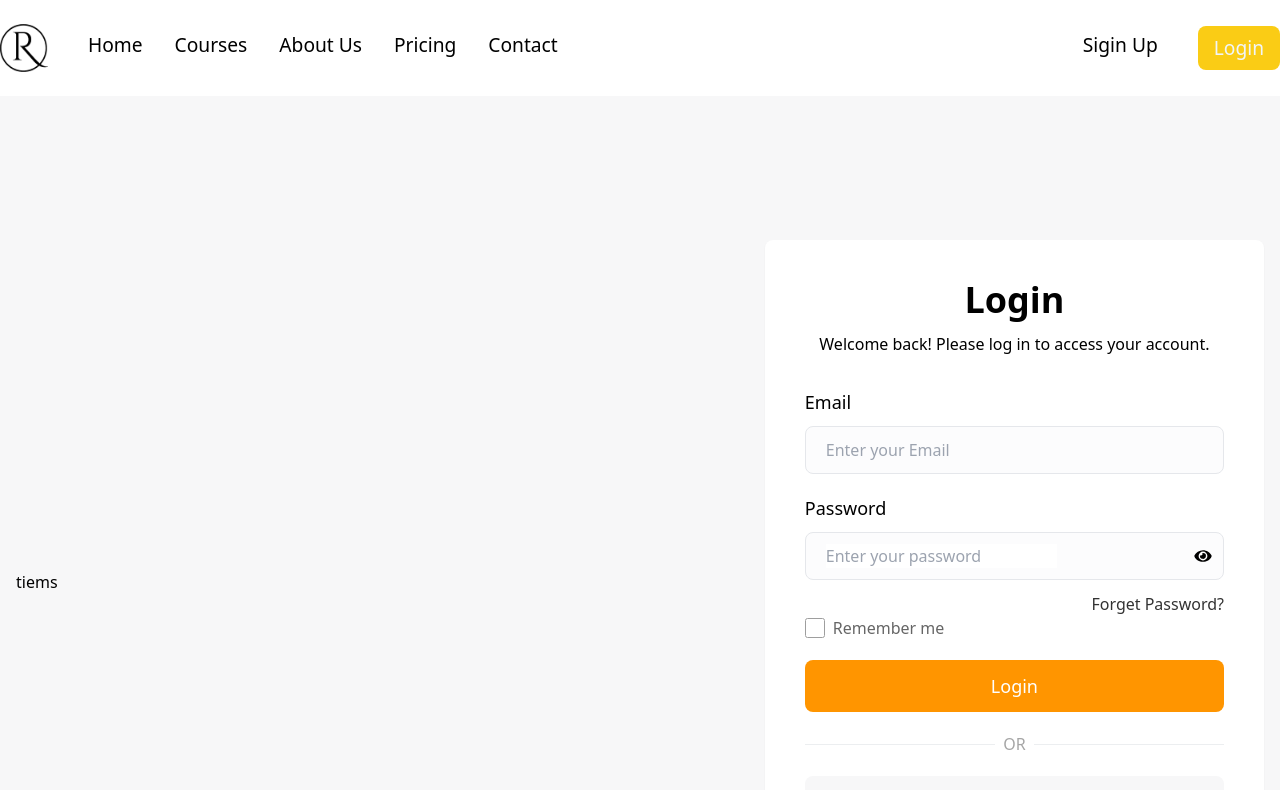
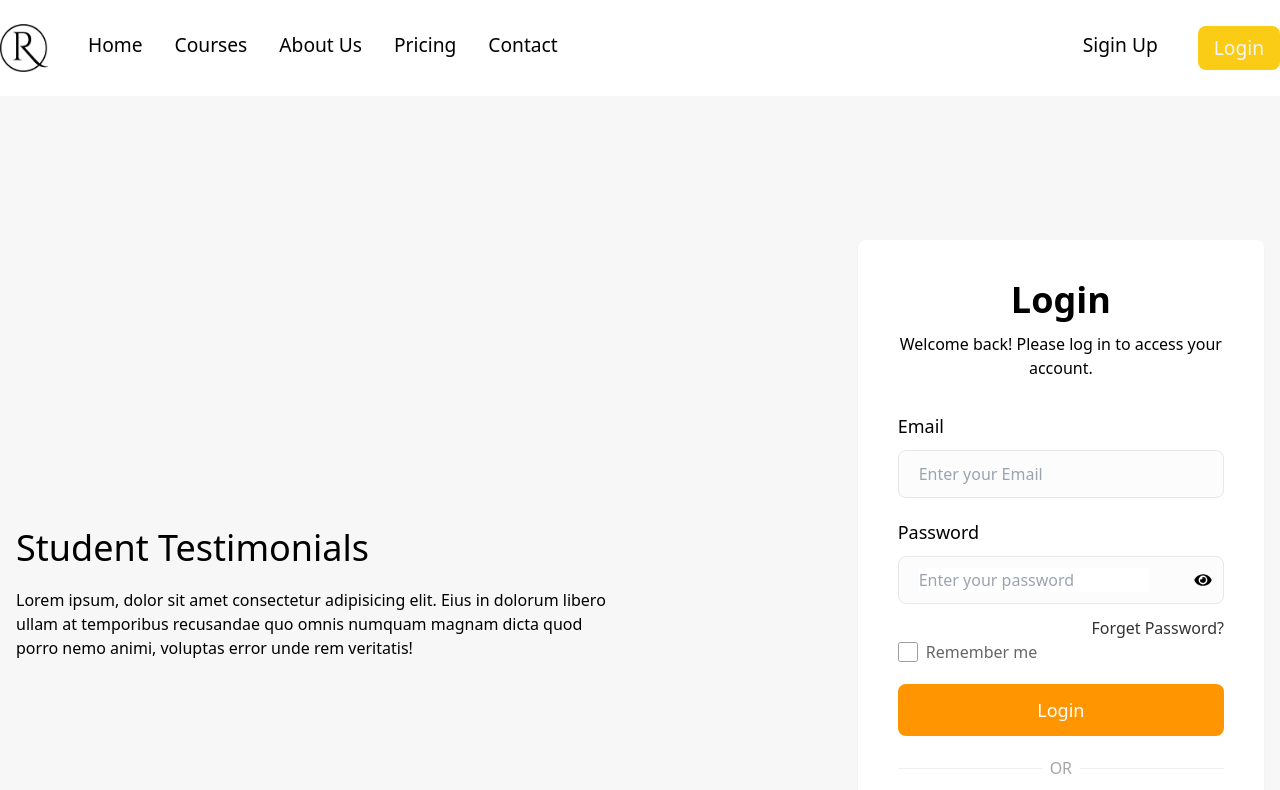
Before and after one commit to razarevel/Revel-Courses, a React (Vite) app: page /login in a window 1280 px wide. Shown: the top 790 px of the page. Built offline with nearby package versions, Linux system fonts and the light colour scheme.

Commit message:
created login hero heading .tsx

```diff
--- /dev/null
+++ b/src/Pages/LoginPage/LoginPageComponents/LoginHeaderCard.tsx
@@ -0,0 +1,16 @@
+export default function LoginHeaderCxard() {
+  return (
+    <div className="space-y-10">
+      <div className="flex items-center justify-start flex-col text-center space-y-5 xl:items-start xl:text-start">
+        {/* heading */}
+        <h1 className="text-4xl font-medium">Student Testimonials</h1>
+        <p className="md:w-[80%]">
+          Lorem ipsum, dolor sit amet consectetur adipisicing elit. Eius in
+          dolorum libero ullam at temporibus recusandae quo omnis numquam magnam
+          dicta quod porro nemo animi, voluptas error unde rem veritatis!
+        </p>
+        {/* Carsoul */}
+      </div>
+    </div>
+  );
+}
--- a/src/Pages/LoginPage/LoginPageComponents/LoginPageGridCont.tsx
+++ b/src/Pages/LoginPage/LoginPageComponents/LoginPageGridCont.tsx
@@ -1,12 +1,13 @@
+import LoginHeaderCxard from "./LoginHeaderCard";
 import LoginSection from "./LoginSection";
 
 export default function LoginPageGridCon() {
   return (
     <div
-      className="flex flex-col lg:flex-row space-y-14 lg:space-y-0 items-center justify-center lg:justify-between
-     container mx-auto p-4 my-32 w-full lg:space-x-10"
+      className="flex flex-col xl:flex-row space-y-14 xl:space-y-0 items-center justify-center xl:justify-between
+     container mx-auto p-4 my-32 w-full xl:space-x-20"
     >
-      <div>tiems</div>
+      <LoginHeaderCxard />
       <LoginSection />
     </div>
   );
--- a/src/Pages/LoginPage/LoginPageComponents/LoginSection.tsx
+++ b/src/Pages/LoginPage/LoginPageComponents/LoginSection.tsx
@@ -4,7 +4,7 @@ import { MdArrowOutward } from "react-icons/md";
 export default function LoginSection() {
   const [showPass, setShowPass] = useState(false);
   return (
-    <div className="bg-white p-4 sm:p-5 md:p-10 rounded-lg lg:w-[40%] shadow-sm">
+    <div className="bg-white p-4 sm:p-5 md:p-10 rounded-lg xl:w-[60%] shadow-sm">
       {/* heading */}
       <div className="text-center space-y-3">
         <h1 className="text-4xl font-semibold">Login</h1>
```
